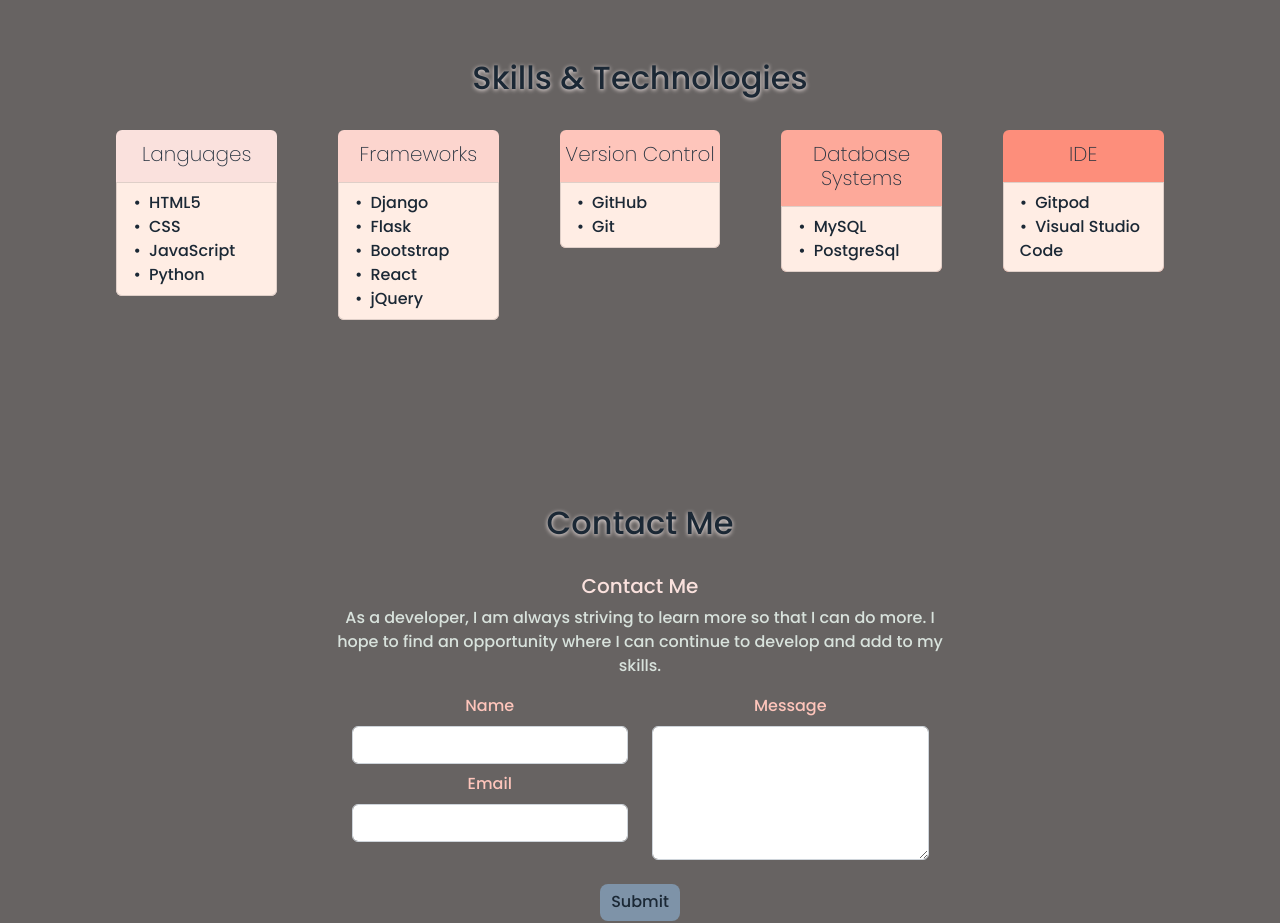
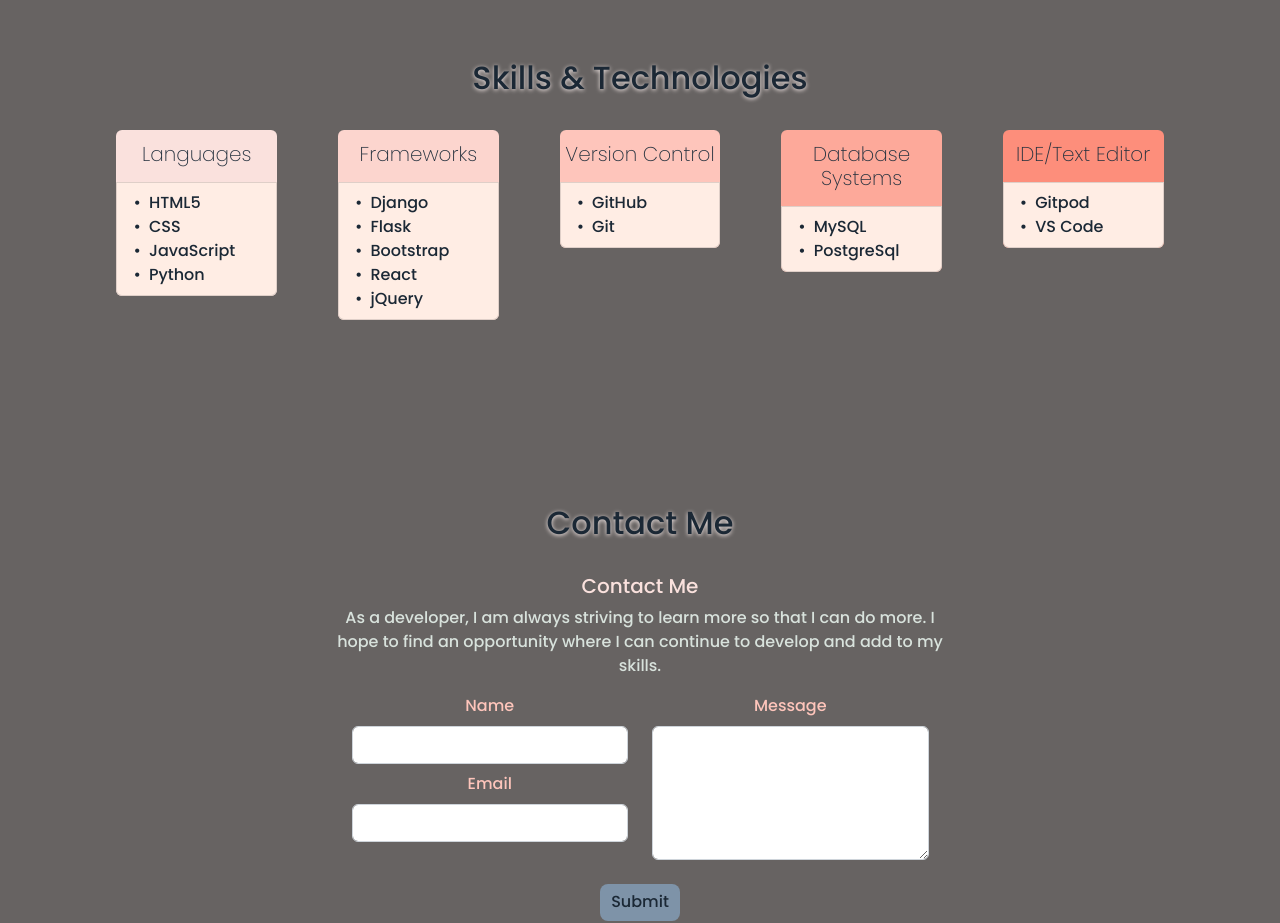
Before and after one commit to GNikroo/my-portfolio, a React (Create React App) app: page / in a window 1280 px wide. Shown: the part 2280-3203 px from the top of the page. Built offline with nearby package versions, Linux system fonts and the light colour scheme.

Commit message:
Update skills css

```diff
--- a/src/components/Skills.js
+++ b/src/components/Skills.js
@@ -85,7 +85,7 @@ const Skills = () => {
                 </Col>
                 <Col lg={2} md={4} className={`${styles.Col} mx-auto pb-5`}>
                 <ListGroup className={appStyles.Color5}>
-                    <Card.Subtitle className={`${styles.Subtitle} lead`}>IDE</Card.Subtitle>
+                    <Card.Subtitle className={`${styles.Subtitle} lead`}>IDE/Text Editor</Card.Subtitle>
                     <ListGroup.Item className={styles.Item}>
                     {developmentEnvirons.map((developmentEnviron) => (
                         <div key={developmentEnviron}>
--- a/src/data.js
+++ b/src/data.js
@@ -111,4 +111,4 @@ export const versionControls = ["GitHub", "Git"];
 
 export const databaseSystems = ["MySQL", "PostgreSql"];
 
-export const developmentEnvirons = ["Gitpod", "Visual Studio Code"];
+export const developmentEnvirons = ["Gitpod", "VS Code"];
--- a/src/styles/Skills.module.css
+++ b/src/styles/Skills.module.css
@@ -11,11 +11,13 @@
 .Item {
     color: #1b2835 !important;
     background-color: #ffede4;
+    white-space: nowrap;
 }
 
 .BulletList::before {
     content: "•";
     padding-right: .5rem;
+
 }
 
 @media only screen and (max-width: 600px) {
```
